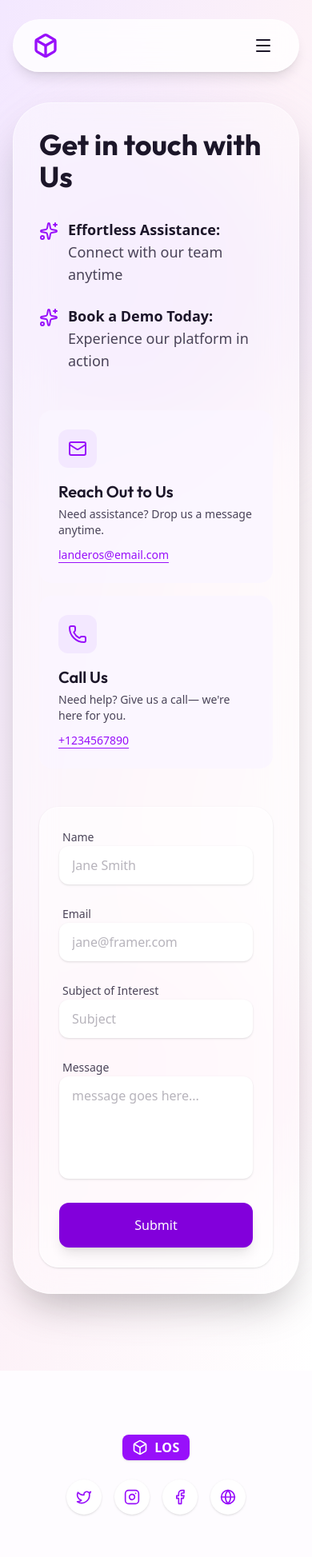
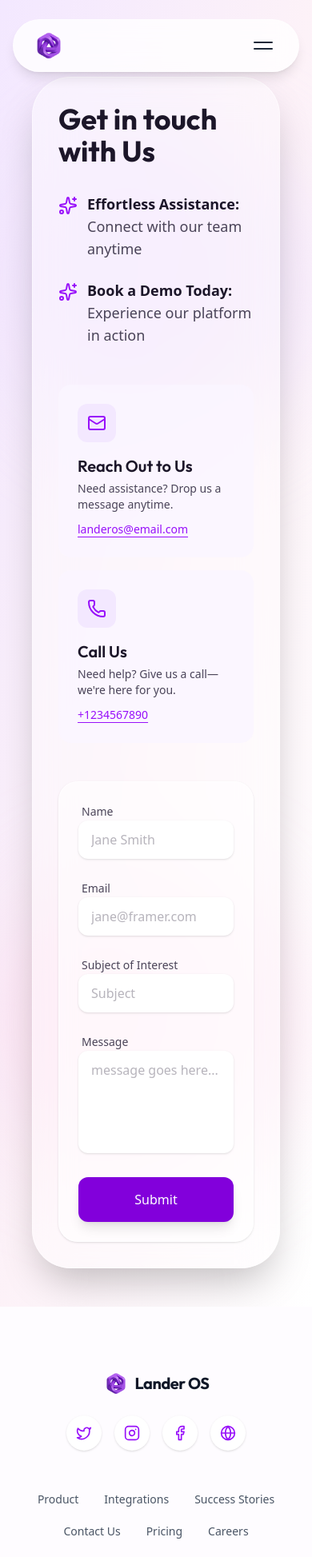
Before and after one commit to JodieFlacko/Shadow-Operator-Page, a Next.js app: page /contact in a window 390 px wide. Shown: the top 1947 px of the page at 80% size. Built offline with nearby package versions, Linux system fonts and the light colour scheme.

Commit message:
update: Logo

```diff
--- a/app/layout.tsx
+++ b/app/layout.tsx
@@ -17,6 +17,11 @@ const outfit = Outfit({
 export const metadata: Metadata = {
   title: "Lander OS - AI Agency",
   description: "Lead your business with AI-Automation",
+  icons: {
+    icon: "/logo.png",
+    shortcut: "/logo.png",
+    apple: "/logo.png",
+  },
 };
 
 export default function RootLayout({
--- a/components/Contact.tsx
+++ b/components/Contact.tsx
@@ -6,7 +6,7 @@ import FadeIn from "./FadeIn";
 
 export default function Contact() {
     return (
-        <section className="relative min-h-screen pt-32 pb-24 overflow-hidden bg-gradient-to-br from-purple-100 via-pink-50 to-white">
+        <section className="relative min-h-screen px-6 py-12 pt-24 md:pt-32 md:pb-24 overflow-hidden bg-gradient-to-br from-purple-100 via-pink-50 to-white">
             {/* Cloud/Background Effects */}
             <div className="absolute top-0 left-0 w-full h-full overflow-hidden pointer-events-none">
                 <div className="absolute top-[10%] left-[5%] w-96 h-96 bg-purple-200/40 rounded-full blur-3xl" />
@@ -16,7 +16,7 @@ export default function Contact() {
             <div className="container mx-auto px-4 relative z-10">
                 <FadeIn>
                     <div className="max-w-6xl mx-auto bg-white/40 backdrop-blur-xl rounded-[3rem] shadow-2xl border border-white/50 p-8 md:p-12 overflow-hidden">
-                        <div className="grid md:grid-cols-2 gap-12 md:gap-20">
+                        <div className="grid grid-cols-1 md:grid-cols-2 gap-12 md:gap-20">
                             {/* Left Column: Info */}
                             <div className="flex flex-col justify-center">
                                 <h2 className="font-heading text-4xl md:text-5xl font-bold text-foreground mb-8">
--- a/components/FAQ.tsx
+++ b/components/FAQ.tsx
@@ -125,7 +125,7 @@ export default function FAQ() {
                 </div>
 
                 {/* FAQ Grid */}
-                <div className="grid grid-cols-1 gap-4 lg:grid-cols-2 lg:gap-8">
+                <div className="grid grid-cols-1 gap-4 md:grid-cols-2 lg:gap-8">
                     {/* Left Column */}
                     <div className="flex flex-col gap-4">
                         {leftQuestions.map((item, index) => (
--- a/components/Footer.tsx
+++ b/components/Footer.tsx
@@ -1,4 +1,5 @@
 import Link from "next/link";
+import Image from "next/image";
 import { Box, Twitter, Instagram, Facebook, Globe } from "lucide-react";
 
 const socialLinks = [
@@ -24,10 +25,22 @@ export default function Footer() {
                 {/* Top Row: Brand & Socials */}
                 <div className="flex flex-col md:flex-row justify-between items-center gap-6">
                     {/* Logo Badge */}
-                    <div className="flex items-center gap-2 bg-purple-600 rounded-lg px-3 py-1 shadow-sm">
-                        <Box className="w-5 h-5 text-white" />
-                        <span className="text-white font-bold tracking-wide">LOS</span>
-                    </div>
+                    {/* Logo Badge */}
+                    <Link href="/" className="flex items-center gap-2">
+                        <div className="relative h-[32px] w-auto">
+                            <Image
+                                src="/logo.png"
+                                alt="Lander OS Logo"
+                                width={0}
+                                height={0}
+                                sizes="100vw"
+                                style={{ width: 'auto', height: '32px' }}
+                            />
+                        </div>
+                        <span className="font-heading font-bold text-xl tracking-tight text-gray-900">
+                            Lander OS
+                        </span>
+                    </Link>
 
                     {/* Social Icons */}
                     <div className="flex items-center gap-4">
--- a/components/Hero.tsx
+++ b/components/Hero.tsx
@@ -36,7 +36,7 @@ export default function Hero() {
         <section
             ref={containerRef}
             onMouseMove={handleMouseMove}
-            className="relative pt-40 pb-24 overflow-hidden bg-gradient-to-b from-purple-50 to-white"
+            className="relative px-6 py-12 pt-32 md:p-20 md:pt-40 pb-24 overflow-hidden bg-gradient-to-b from-purple-50 to-white"
         >
             {/* Background Gradients */}
             <div className="absolute top-0 left-1/2 -translate-x-1/2 w-full h-[600px] bg-[radial-gradient(ellipse_at_top,var(--color-accent)_0%,transparent_50%)] opacity-10 blur-3xl -z-10" />
@@ -53,7 +53,7 @@ export default function Hero() {
                 </FadeIn>
 
                 <FadeIn delay={0.2}>
-                    <h1 className="font-heading text-6xl md:text-7xl font-medium leading-[1.1] tracking-tight text-foreground mb-6">
+                    <h1 className="font-heading text-4xl md:text-7xl font-medium leading-[1.1] tracking-tight text-foreground mb-6">
                         Lead your business with <span className="text-transparent bg-clip-text bg-gradient-to-r from-purple-600 to-purple-400">AI-Automation</span>
                     </h1>
                 </FadeIn>
@@ -79,7 +79,7 @@ export default function Hero() {
                         style={{ perspective: "1000px" }}
                     >
                         <div
-                            className="grid grid-cols-2 gap-4 transition-transform duration-100 ease-out preserve-3d"
+                            className="grid grid-cols-2 gap-4 transition-transform duration-100 ease-out preserve-3d scale-75 md:scale-100"
                             id="cube-grid"
                         >
                             <motion.div
--- a/components/Navbar.tsx
+++ b/components/Navbar.tsx
@@ -1,11 +1,14 @@
 "use client";
 
 import Link from "next/link";
+import Image from "next/image";
 import { usePathname } from "next/navigation";
-import { Menu, Box } from "lucide-react";
+import { Box } from "lucide-react";
+import { useState, useEffect } from "react";
 
 export default function Navbar() {
     const pathname = usePathname();
+    const [isMenuOpen, setIsMenuOpen] = useState(false);
 
     const navLinks = [
         { name: "Services", href: "/#services" },
@@ -14,6 +17,14 @@ export default function Navbar() {
         { name: "Projects", href: "/#projects" },
         { name: "Contact Us", href: "/contact" },
     ];
+
+    useEffect(() => {
+        if (isMenuOpen) {
+            document.body.style.overflow = "hidden";
+        } else {
+            document.body.style.overflow = "auto";
+        }
+    }, [isMenuOpen]);
 
     const handleScroll = (e: React.MouseEvent<HTMLAnchorElement, MouseEvent>, href: string) => {
         // Only run smooth scroll logic if we are on the homepage AND the link is an anchor link
@@ -25,6 +36,7 @@ export default function Navbar() {
                 behavior: "smooth",
             });
         }
+        setIsMenuOpen(false);
     };
 
     const handleLogoClick = (e: React.MouseEvent<HTMLAnchorElement, MouseEvent>) => {
@@ -35,18 +47,30 @@ export default function Navbar() {
                 behavior: "smooth",
             });
         }
+        setIsMenuOpen(false);
     };
 
     return (
+        <>
             <header className="fixed top-6 left-1/2 -translate-x-1/2 z-50 w-full max-w-5xl px-4">
                 <div className="flex items-center justify-between w-full px-6 py-3 rounded-full shadow-lg backdrop-blur-md bg-white/80 border border-white/40">
                     {/* Logo */}
                     <Link
                         href="/"
                         onClick={handleLogoClick}
-                    className="flex items-center gap-2 cursor-pointer"
+                        className="flex items-center gap-2 cursor-pointer relative z-50"
                     >
-                    <Box className="w-8 h-8 text-purple-600" strokeWidth={2.5} />
+                        <div className="relative h-[40px] w-auto mr-2">
+                            <Image
+                                src="/logo.png"
+                                alt="Lander OS Logo"
+                                width={0}
+                                height={0}
+                                sizes="100vw"
+                                style={{ width: 'auto', height: '40px' }}
+                                priority
+                            />
+                        </div>
                         <span className="font-heading font-bold text-xl tracking-tight text-foreground hidden sm:block">
                             Lander OS
                         </span>
@@ -77,10 +101,43 @@ export default function Navbar() {
                     </div>
 
                     {/* Mobile Menu Toggle */}
-                <button className="md:hidden p-2 text-foreground hover:text-purple-600 transition-colors">
-                    <Menu className="w-6 h-6" />
+                    <button
+                        onClick={() => setIsMenuOpen(!isMenuOpen)}
+                        className="md:hidden p-2 text-foreground hover:text-purple-600 transition-colors relative z-50 focus:outline-none"
+                        aria-label="Toggle menu"
+                    >
+                        <div className="flex flex-col justify-center items-center gap-[6px] w-6 h-6">
+                            <span
+                                className={`bg-gray-800 h-[2px] w-full rounded-full transition-all duration-300 ease-in-out origin-center ${isMenuOpen ? "rotate-45 translate-y-[4px]" : ""
+                                    }`}
+                            />
+                            <span
+                                className={`bg-gray-800 h-[2px] w-full rounded-full transition-all duration-300 ease-in-out origin-center ${isMenuOpen ? "-rotate-45 -translate-y-[4px]" : ""
+                                    }`}
+                            />
+                        </div>
                     </button>
                 </div>
             </header>
+
+            {/* Mobile Menu Overlay */}
+            <div
+                className={`fixed inset-0 z-40 bg-white/95 backdrop-blur-xl flex flex-col items-center justify-center gap-8 transition-all duration-300 ${isMenuOpen ? "opacity-100 visible" : "opacity-0 invisible pointer-events-none"
+                    }`}
+            >
+                <nav className="flex flex-col items-center gap-8">
+                    {navLinks.map((link) => (
+                        <Link
+                            key={link.name}
+                            href={link.href}
+                            onClick={(e) => handleScroll(e, link.href)}
+                            className="text-2xl font-medium text-foreground hover:text-purple-600 transition-colors"
+                        >
+                            {link.name}
+                        </Link>
+                    ))}
+                </nav>
+            </div>
+        </>
     );
 }
```
Also changed, not shown: public/logo.png (added), 1 other file (tests, documents, lock files or other folders). Lines whose indentation alone changed are shown as unchanged.
